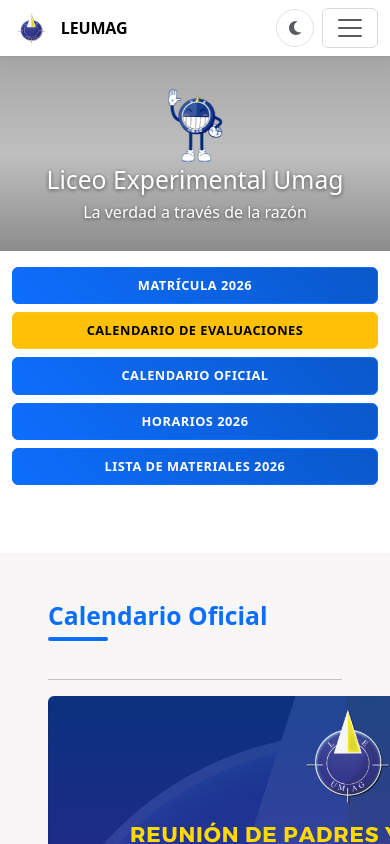
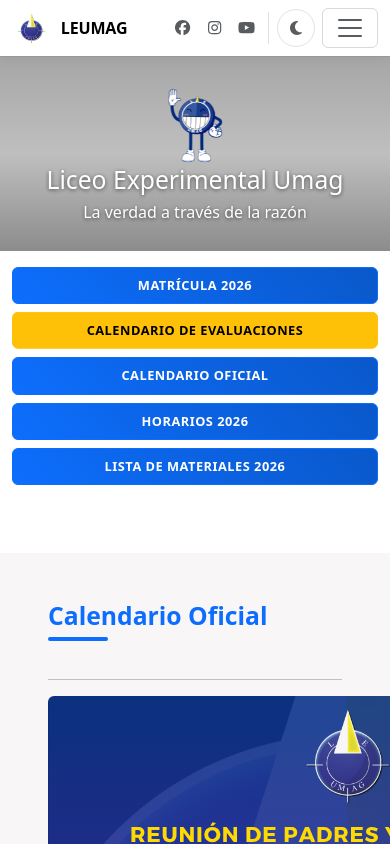
Before and after one commit to LuisSubiabre/leumag, a React (Vite) app: page /CalendarioOficial in a window 390 px wide. Shown: the top 844 px of the page. Built offline with nearby package versions, Linux system fonts and the light colour scheme.

Commit message:
feat: enhance RedesSociales component with improved structure and styling; update NavbarTop and Footer to utilize new props for better customization

```diff
--- a/src/components/Footer.jsx
+++ b/src/components/Footer.jsx
@@ -16,7 +16,7 @@
                     </div>
 
                     <div>
-                        <RedesSociales />
+                        <RedesSociales variant="footer" colorRSS="white" />
                     </div>
 
                 </section >
--- a/src/components/NavbarTop.css
+++ b/src/components/NavbarTop.css
@@ -34,13 +34,77 @@
 .site-navbar__toolbar {
   display: flex;
   align-items: center;
-  gap: 0.5rem;
+  gap: 0.45rem;
   margin-left: auto;
+}
+
+.site-navbar__socials {
+  display: inline-flex;
+  align-items: center;
+  gap: 0.1rem;
+  padding-right: 0.45rem;
+  margin-right: 0.15rem;
+  border-right: 1px solid var(--bs-border-color);
 }
 
 .site-navbar__portals {
   align-items: center;
   gap: 0.45rem;
+}
+
+/* Iconos de redes en la toolbar: siempre visibles, sin competir con el menú */
+.redes-sociales--navbar {
+  display: inline-flex;
+  align-items: center;
+  gap: 0.1rem;
+}
+
+.redes-sociales--navbar .redes-sociales__link {
+  display: inline-flex;
+  align-items: center;
+  justify-content: center;
+  width: 2.15rem;
+  height: 2.15rem;
+  border-radius: 999px;
+  color: var(--bs-secondary-color);
+  text-decoration: none;
+  transition: color 0.15s ease, background-color 0.15s ease, transform 0.15s ease;
+}
+
+.redes-sociales--navbar .redes-sociales__link:hover,
+.redes-sociales--navbar .redes-sociales__link:focus-visible {
+  outline: none;
+  transform: translateY(-1px);
+}
+
+.redes-sociales--navbar .redes-sociales__link--facebook:hover,
+.redes-sociales--navbar .redes-sociales__link--facebook:focus-visible {
+  color: #1877f2;
+  background-color: rgba(24, 119, 242, 0.12);
+}
+
+.redes-sociales--navbar .redes-sociales__link--instagram:hover,
+.redes-sociales--navbar .redes-sociales__link--instagram:focus-visible {
+  color: #e4405f;
+  background-color: rgba(228, 64, 95, 0.12);
+}
+
+.redes-sociales--navbar .redes-sociales__link--youtube:hover,
+.redes-sociales--navbar .redes-sociales__link--youtube:focus-visible {
+  color: #ff0000;
+  background-color: rgba(255, 0, 0, 0.12);
+}
+
+.redes-sociales--default .redes-sociales__link,
+.redes-sociales--footer .redes-sociales__link {
+  margin-right: 1.25rem;
+  color: inherit;
+  text-decoration: none;
+}
+
+.redes-sociales--default .redes-sociales__link:last-child,
+.redes-sociales--footer .redes-sociales__link:last-child {
+  margin-right: 0;
 }
 
 .site-navbar__toggler {
@@ -219,20 +283,6 @@
   margin-bottom: 1rem;
 }
 
-.mobile-socials {
-  display: flex;
-  align-items: center;
-  justify-content: space-between;
-  gap: 1rem;
-  padding: 0.35rem 0.15rem;
-}
-
-.mobile-socials__label {
-  font-size: 0.85rem;
-  font-weight: 600;
-  color: var(--bs-secondary-color);
-}
-
 /* Desktop */
 @media (min-width: 992px) {
   .site-navbar__inner {
@@ -287,6 +337,18 @@
 
 /* Mobile */
 @media (max-width: 991.98px) {
+  .site-navbar__socials {
+    gap: 0;
+    padding-right: 0.35rem;
+    margin-right: 0.05rem;
+  }
+
+  .redes-sociales--navbar .redes-sociales__link {
+    width: 2rem;
+    height: 2rem;
+    font-size: 0.95rem;
+  }
+
   .site-navbar__collapse {
     width: 100%;
     padding: 0.75rem 0 0.25rem;
@@ -364,6 +426,14 @@
   border-color: rgba(144, 202, 249, 0.45);
 }
 
+[data-bs-theme="dark"] .site-navbar__socials {
+  border-right-color: rgba(255, 255, 255, 0.12);
+}
+
+[data-bs-theme="dark"] .redes-sociales--navbar .redes-sociales__link {
+  color: rgba(255, 255, 255, 0.72);
+}
+
 @media (prefers-reduced-motion: reduce) {
   .site-navbar .nav-link,
   .dropdown-caret,
--- a/src/components/NavbarTop.jsx
+++ b/src/components/NavbarTop.jsx
@@ -133,11 +133,15 @@
         </Link>
 
         <div className="site-navbar__toolbar">
+          <RedesSociales variant="navbar" className="site-navbar__socials" />
+
           <button
             type="button"
             className="theme-toggle"
             onClick={handleThemeChange}
-            aria-label={isDarkMode ? "Activar modo claro" : "Activar modo oscuro"}
+            aria-label={
+              isDarkMode ? "Activar modo claro" : "Activar modo oscuro"
+            }
             title={isDarkMode ? "Modo claro" : "Modo oscuro"}
           >
             <FontAwesomeIcon icon={isDarkMode ? faSun : faMoon} />
@@ -149,7 +153,9 @@
                 key={portal.label}
                 type="button"
                 className={`portal-btn ${
-                  portal.primary ? "portal-btn--primary" : "portal-btn--secondary"
+                  portal.primary
+                    ? "portal-btn--primary"
+                    : "portal-btn--secondary"
                 }`}
                 onClick={() => openPortal(portal.href)}
               >
@@ -280,10 +286,6 @@
                 </button>
               ))}
             </div>
-            <div className="mobile-socials">
-              <span className="mobile-socials__label">Redes</span>
-              <RedesSociales colorRSS="gray" />
-            </div>
           </div>
         </div>
       </div>
--- a/src/components/RedesSociales.jsx
+++ b/src/components/RedesSociales.jsx
@@ -1,20 +1,69 @@
-import React from 'react';
-import { FontAwesomeIcon } from '@fortawesome/react-fontawesome';
-import { faFacebook, faYoutube, faGithub, faInstagram } from '@fortawesome/free-brands-svg-icons';
-const RedesSociales = (props) => {
-    return (
-        <>
-            <a href="https://www.facebook.com/leumagoficial" target="_blank" className="me-4 text-reset" role='Ir a Facebook'>
-                <FontAwesomeIcon icon={faFacebook} color={props.colorRSS} />
-            </a>
-            <a href="https://www.youtube.com/leumagtv" target="_blank" className="me-4 text-reset" role='Ir a Youtube'>
-                <FontAwesomeIcon icon={faYoutube} color={props.colorRSS} />
-            </a>
-            <a href="https://www.instagram.com/leumagoficial/" target="_blank" className="me-4 text-reset" role='Ir a Instagram'>
-                <FontAwesomeIcon icon={faInstagram} color={props.colorRSS} />
-            </a>
-        </>
-    );
+import PropTypes from "prop-types";
+import { FontAwesomeIcon } from "@fortawesome/react-fontawesome";
+import {
+  faFacebook,
+  faYoutube,
+  faInstagram,
+} from "@fortawesome/free-brands-svg-icons";
+
+const SOCIAL_LINKS = [
+  {
+    href: "https://www.facebook.com/leumagoficial",
+    icon: faFacebook,
+    label: "Facebook de LEUMAG",
+    brand: "facebook",
+  },
+  {
+    href: "https://www.instagram.com/leumagoficial/",
+    icon: faInstagram,
+    label: "Instagram de LEUMAG",
+    brand: "instagram",
+  },
+  {
+    href: "https://www.youtube.com/leumagtv",
+    icon: faYoutube,
+    label: "YouTube de LEUMAG",
+    brand: "youtube",
+  },
+];
+
+const RedesSociales = ({
+  colorRSS,
+  className = "",
+  variant = "default",
+}) => {
+  const isNavbar = variant === "navbar";
+
+  return (
+    <nav
+      className={`redes-sociales redes-sociales--${variant} ${className}`.trim()}
+      aria-label="Redes sociales"
+    >
+      {SOCIAL_LINKS.map(({ href, icon, label, brand }) => (
+        <a
+          key={brand}
+          href={href}
+          target="_blank"
+          rel="noopener noreferrer"
+          className={`redes-sociales__link redes-sociales__link--${brand}`}
+          aria-label={label}
+          title={label}
+        >
+          <FontAwesomeIcon
+            icon={icon}
+            color={isNavbar ? undefined : colorRSS}
+            aria-hidden="true"
+          />
+        </a>
+      ))}
+    </nav>
+  );
+};
+
+RedesSociales.propTypes = {
+  colorRSS: PropTypes.string,
+  className: PropTypes.string,
+  variant: PropTypes.oneOf(["default", "navbar", "footer"]),
 };
 
 export default RedesSociales;
```
